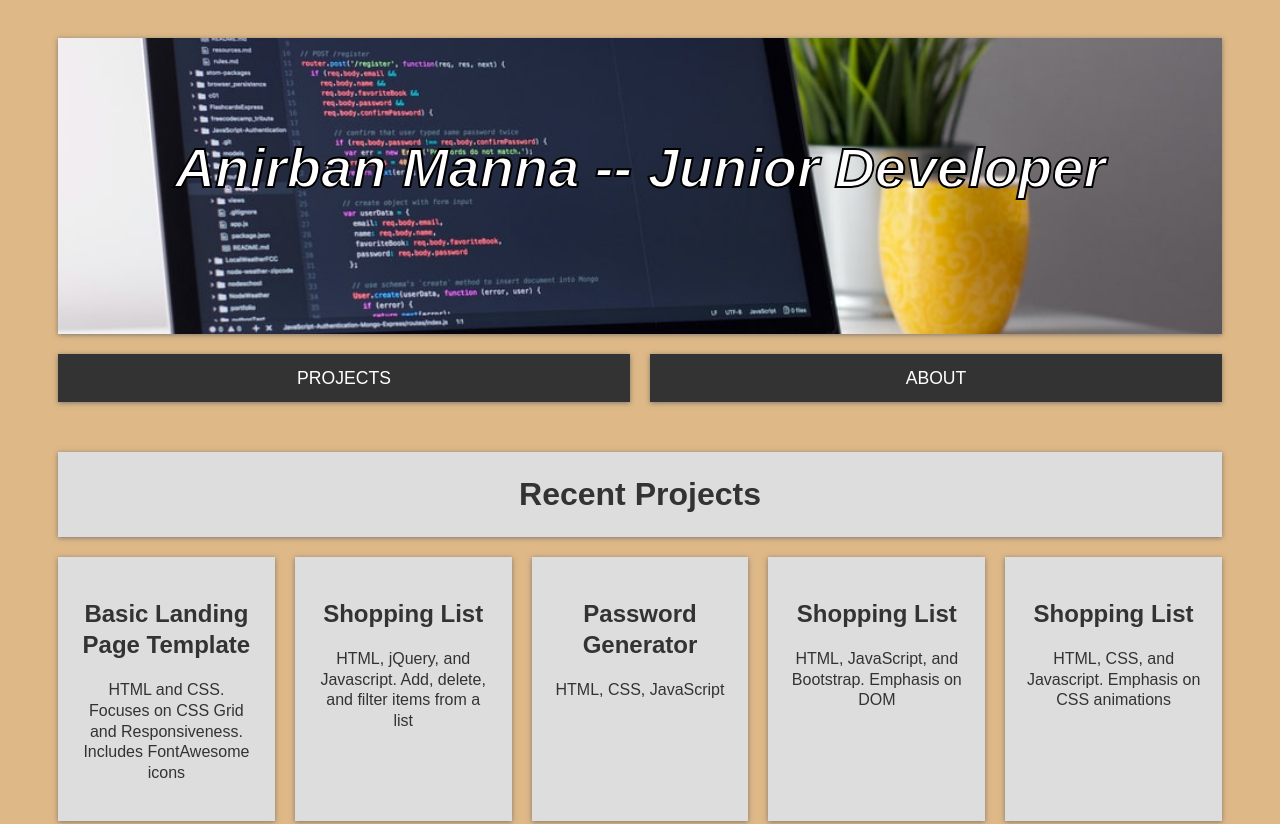
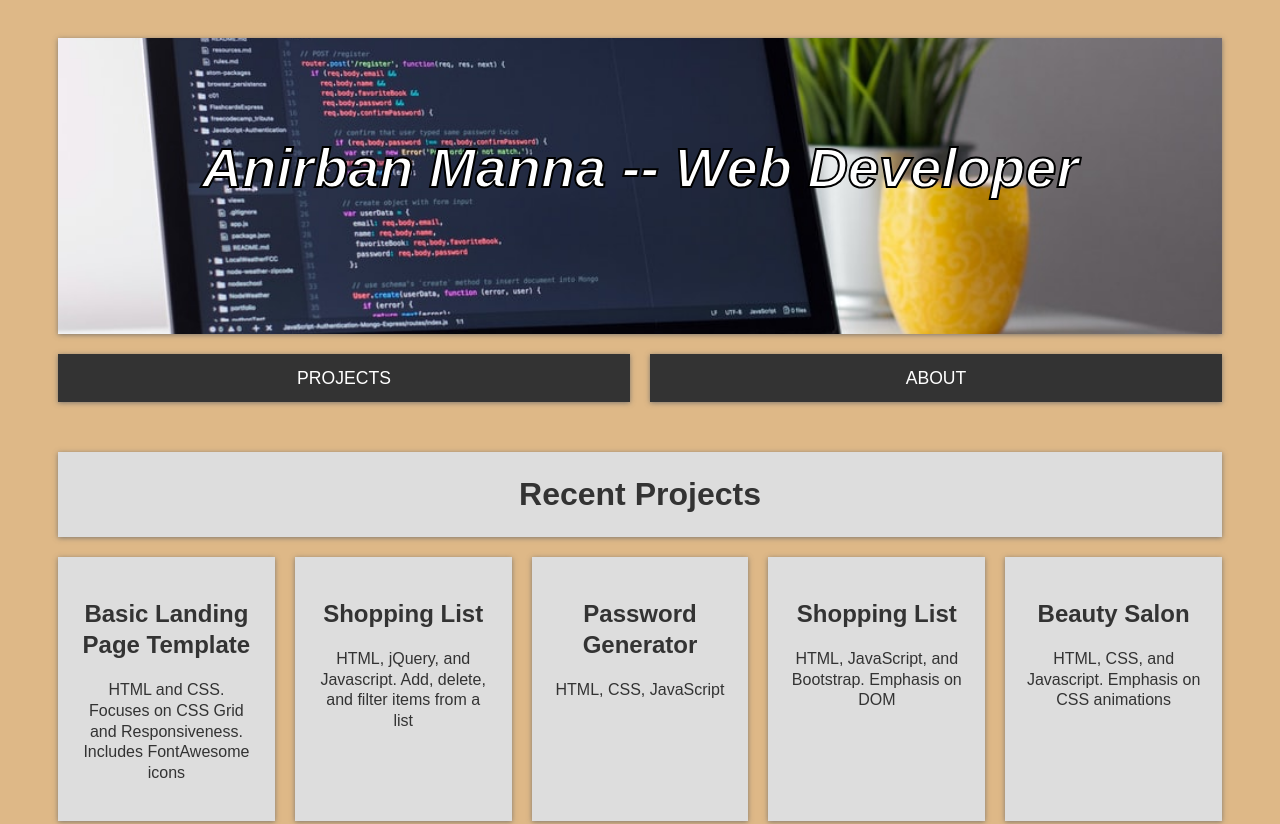
Before and after one commit to Manna-Anirban/PortfolioWebsite, a plain HTML site: page index.html in a window 1280 px wide. Shown: the top 824 px of the page. Drawn offline with Linux system fonts and the light colour scheme.

Commit message:
Added BeautySalon

```diff
--- a/index.html
+++ b/index.html
@@ -13,7 +13,7 @@
     <!-- Main title -->
     <section class="main">
         <header class="showcase">
-            <h1>Anirban Manna -- Junior Developer</h1>
+            <h1>Anirban Manna -- Web Developer</h1>
         </header>
     </section>
 
@@ -45,7 +45,7 @@
             <p>HTML, JavaScript, and Bootstrap. Emphasis on DOM</p>
         </a>
         <a target="_blank" href="https://manna-anirban.github.io/BeautySalon/" class="box">
-            <h2>Shopping List</h2>
+            <h2>Beauty Salon</h2>
             <p>HTML, CSS, and Javascript. Emphasis on CSS animations</p>
         </a>
     </section>
```
